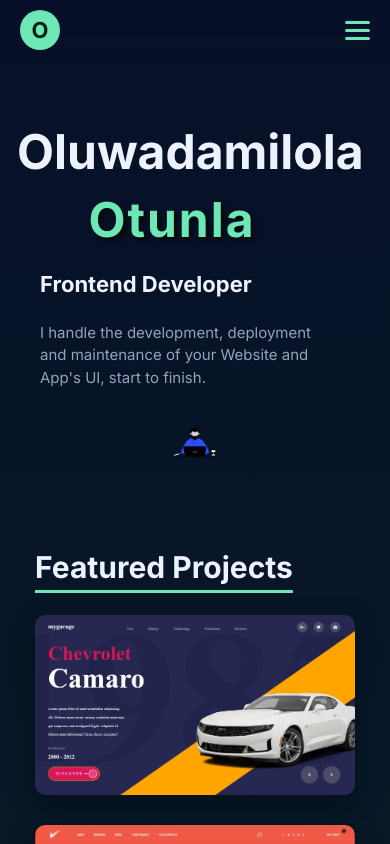
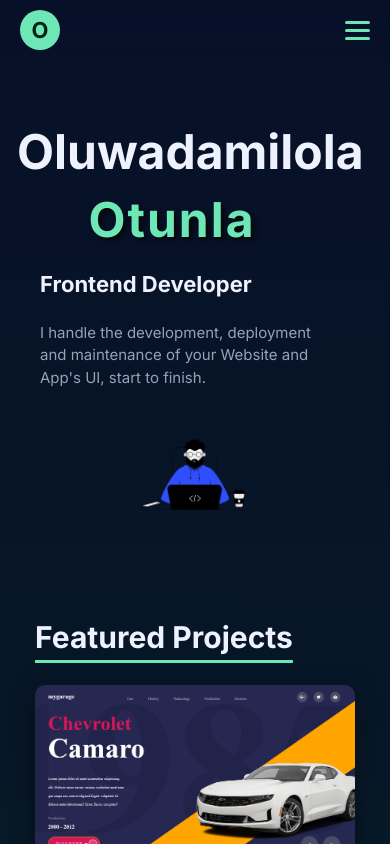
Before and after one commit to SoftWare00750/_portfolio, a React (Create React App) app in the folder portfolio/: page / in a window 390 px wide. Built offline with nearby package versions, Linux system fonts and the light colour scheme.

Commit message:
commit 5

```diff
--- a/portfolio/src/responsive.css
+++ b/portfolio/src/responsive.css
@@ -310,7 +310,7 @@
     transform: none;
     width: auto;
     max-width: 370px;
-    height: 50px;
+    height: 120px;
     margin: 40px auto 0;
     display: block;
   }
```
